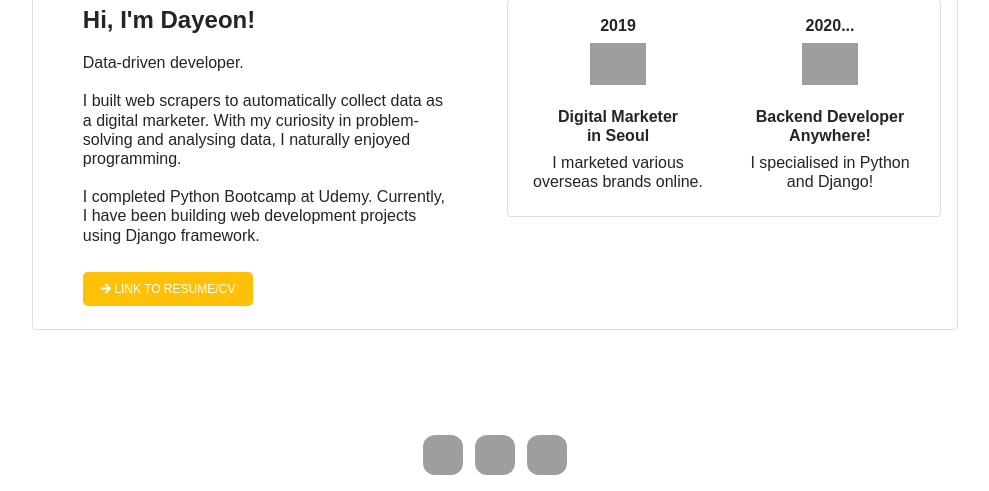
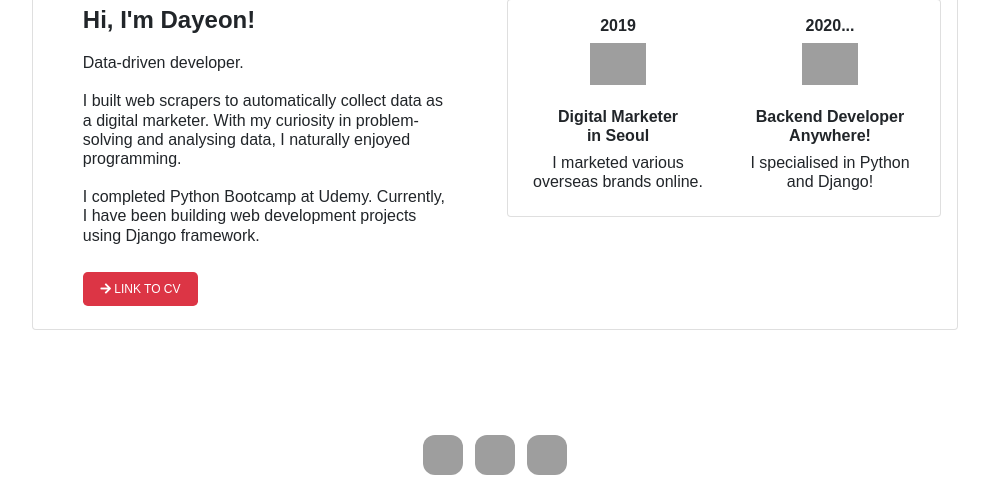
Before and after one commit to day-lee/2021_Tutorial_Base, a Django app: page /contact/ in a window 1280 px wide. Shown: the part 633-1124 px from the top of the page, without its empty margins (145-1134 px from the left). Run offline with Django 3.2, Linux system fonts and the light colour scheme; some libraries are stand-ins or nearby versions; grey boxes are pictures that could not be loaded.

Commit message:
Change cv button color

```diff
--- a/templates/contact.html
+++ b/templates/contact.html
@@ -71,8 +71,8 @@
                             I completed Python Bootcamp at Udemy.
                             Currently, I have been building web development projects using Django framework.<br><br>
                         </h6>
-                                 <a href="https://linkedin.com/in/dyleee" target="_blank" class="btn btn-lg btn-warning goto-cv ">
-                 <i class="fas fa-arrow-right"></i> Link to Resume/CV </a>
+                  <a href="https://linkedin.com/in/dyleee" target="_blank" class="btn btn-lg btn-danger ">
+                 <i class="fas fa-arrow-right"></i> Link to CV </a>
                 </div>
 
         <div class="col-sm-6 ">
```
